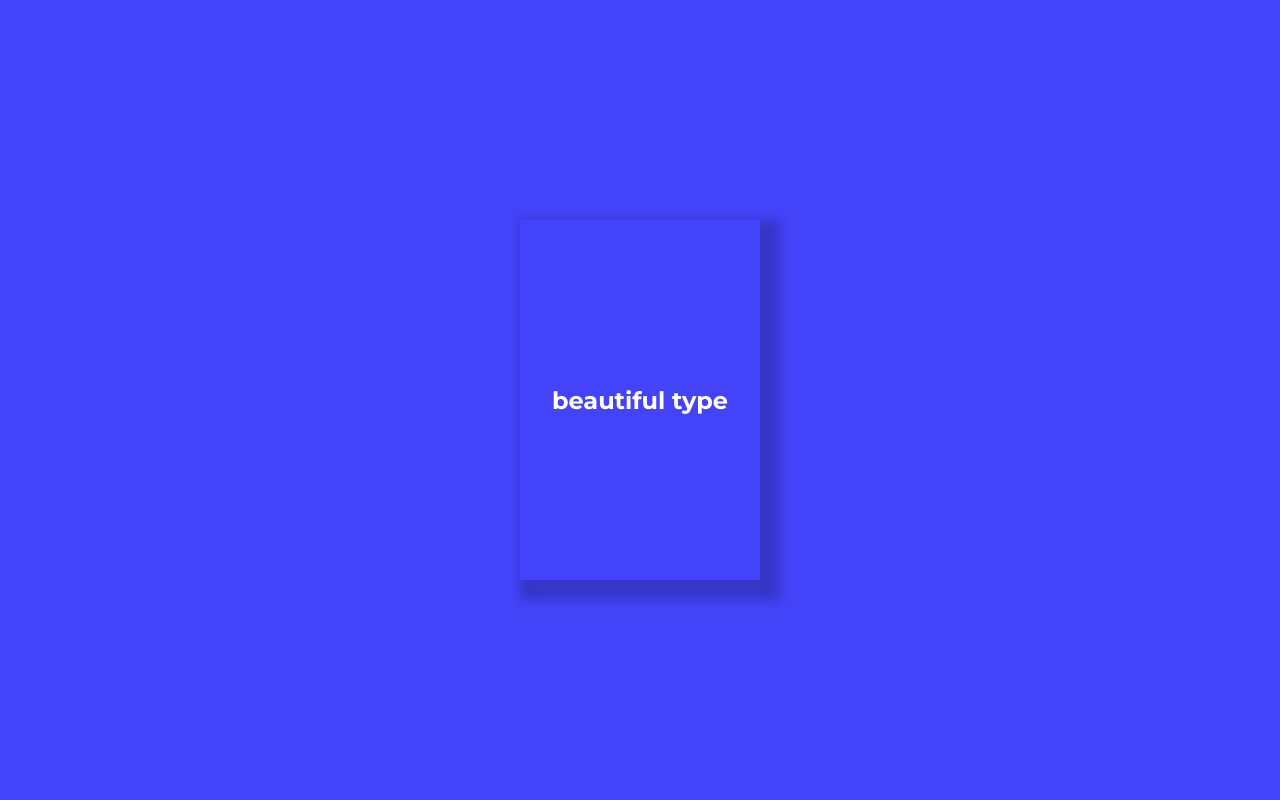
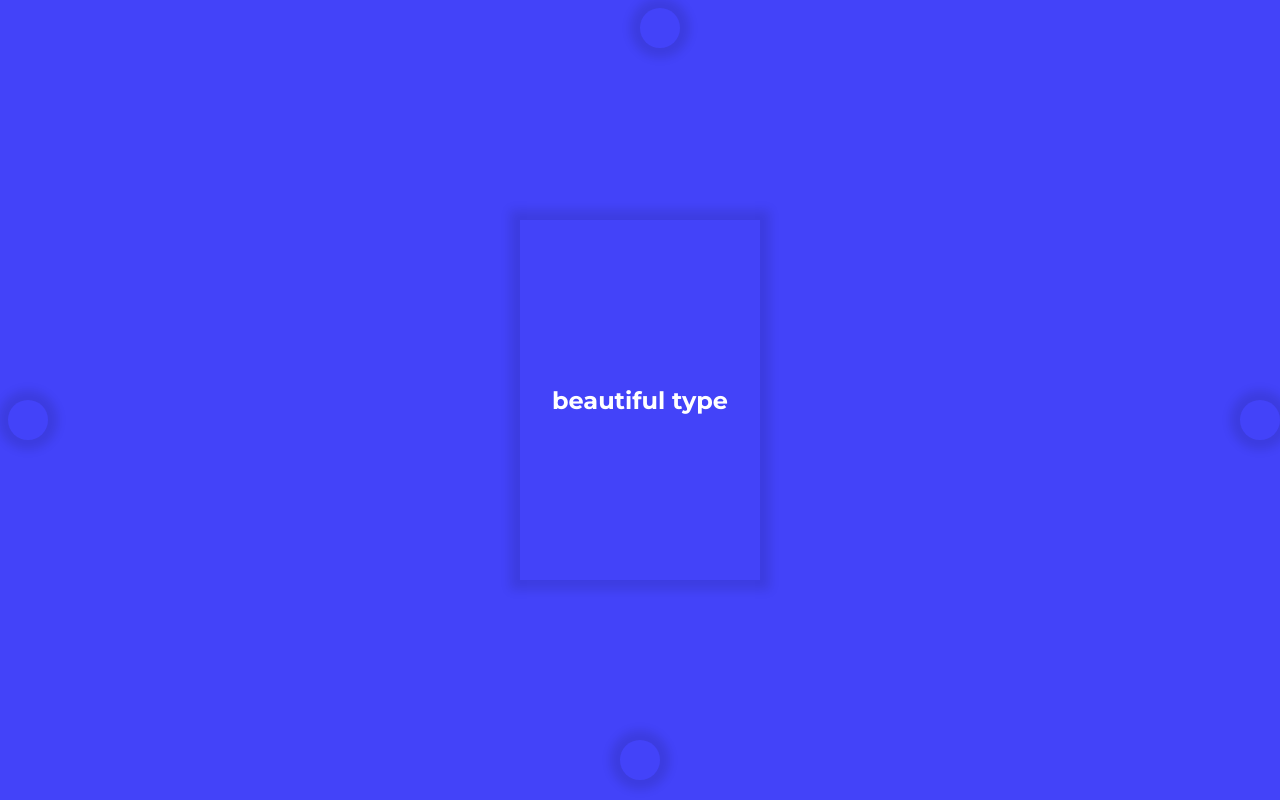
Before and after one commit to nikibzsl/ui-build2, a plain HTML site: page frontend/index.html in a window 1280 px wide. Drawn offline with Linux system fonts and the light colour scheme.

Commit message:
added divs and shadows

```diff
--- a/frontend/index.html
+++ b/frontend/index.html
@@ -12,7 +12,9 @@
 </head>
 <body>
 	<button>beautiful type</button>
-	<div id="left-top"></div>
-	<div id="left-middle"></div>
+	<div id="top"></div>
+	<div id="left"></div>
+	<div id="bottom"></div>
+	<div id="right"></div>
 </body>
 </html>
--- a/frontend/style.css
+++ b/frontend/style.css
@@ -18,11 +18,75 @@ button {
     left: calc(50% - 120px);
 
 
-    box-shadow: 10px 10px 10px 10px rgba(0, 0, 0, 0.2);
+    box-shadow: 0px 0px 10px 10px rgba(0, 0, 0, 0.1);
 
      font-family: 'Montserrat', sans-serif;
      font-size: 24px;
      color: white;
+}
+
+#top {
+    position: absolute;
+    display: inline-block;
+
+    width: 40px;
+    height: 40px;
+    border: none;
+    border-radius: 50%;
+
+    left: 50%;
+
+    box-shadow: 0px 0px 10px 10px rgba(0, 0, 0, 0.1);
+}
+
+#left {
+    position: fixed;
+    display: inline-block;
+
+    width: 40px;
+    height: 40px;
+
+    border: none;
+    border-radius: 50%;
+
+    top: 50%;
+
+    box-shadow: 0px 0px 10px 10px rgba(0, 0, 0, 0.1);
+}
+
+#bottom {
+    position: fixed;
+    display: inline-block;
+
+    width: 40px;
+    height: 40px;
+
+    border: none;
+    border-radius: 50%;
+
+    left: 50%;
+    bottom: 0%;
+    transform: translate(-50%, -50%);
+
+
+    box-shadow: 0px 0px 10px 10px rgba(0, 0, 0, 0.1);
+
+}
+
+#right {
+    position: fixed;
+
+    width: 40px;
+    height: 40px;
+
+    border: none;
+    border-radius: 50%;
+
+    right: 0%;
+    top: 50%;
+
+
+    box-shadow: 0px 0px 10px 10px rgba(0, 0, 0, 0.1);
 
 
 }
```
